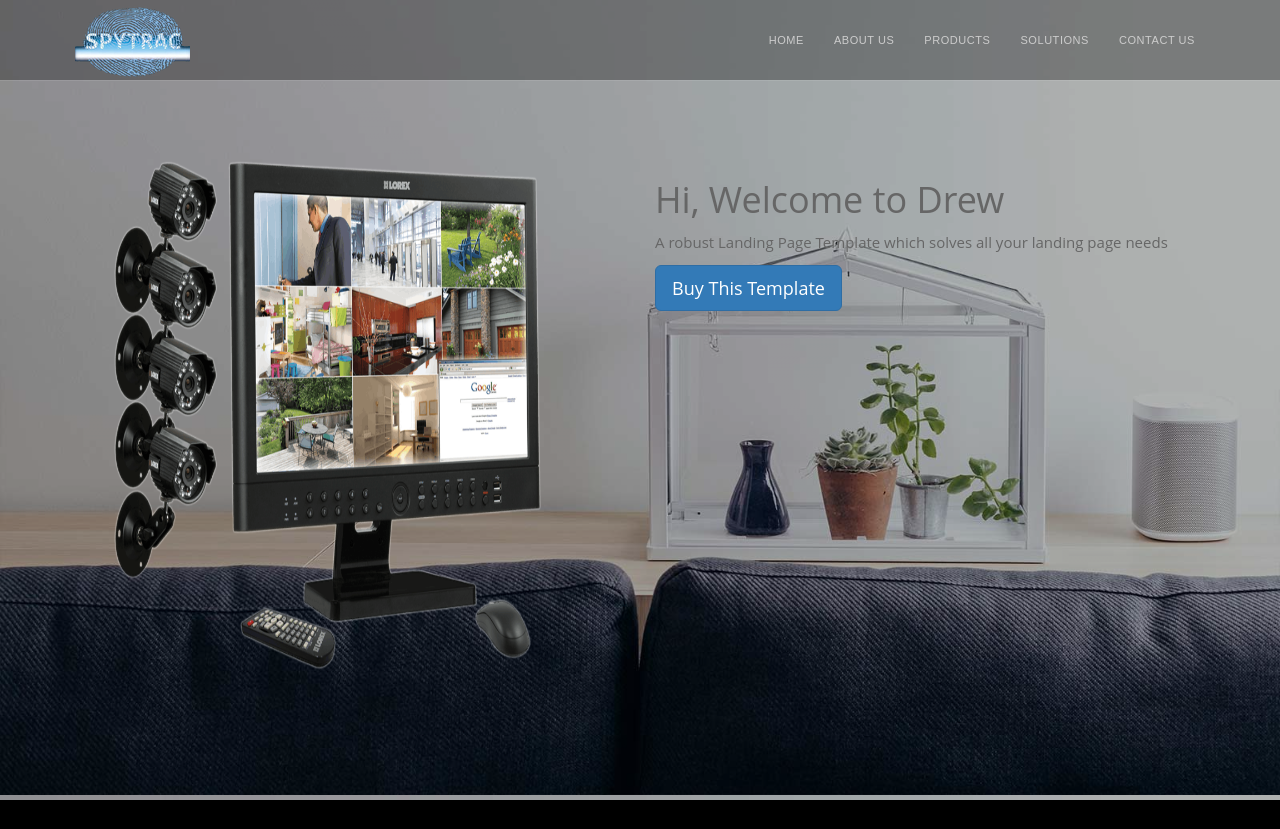
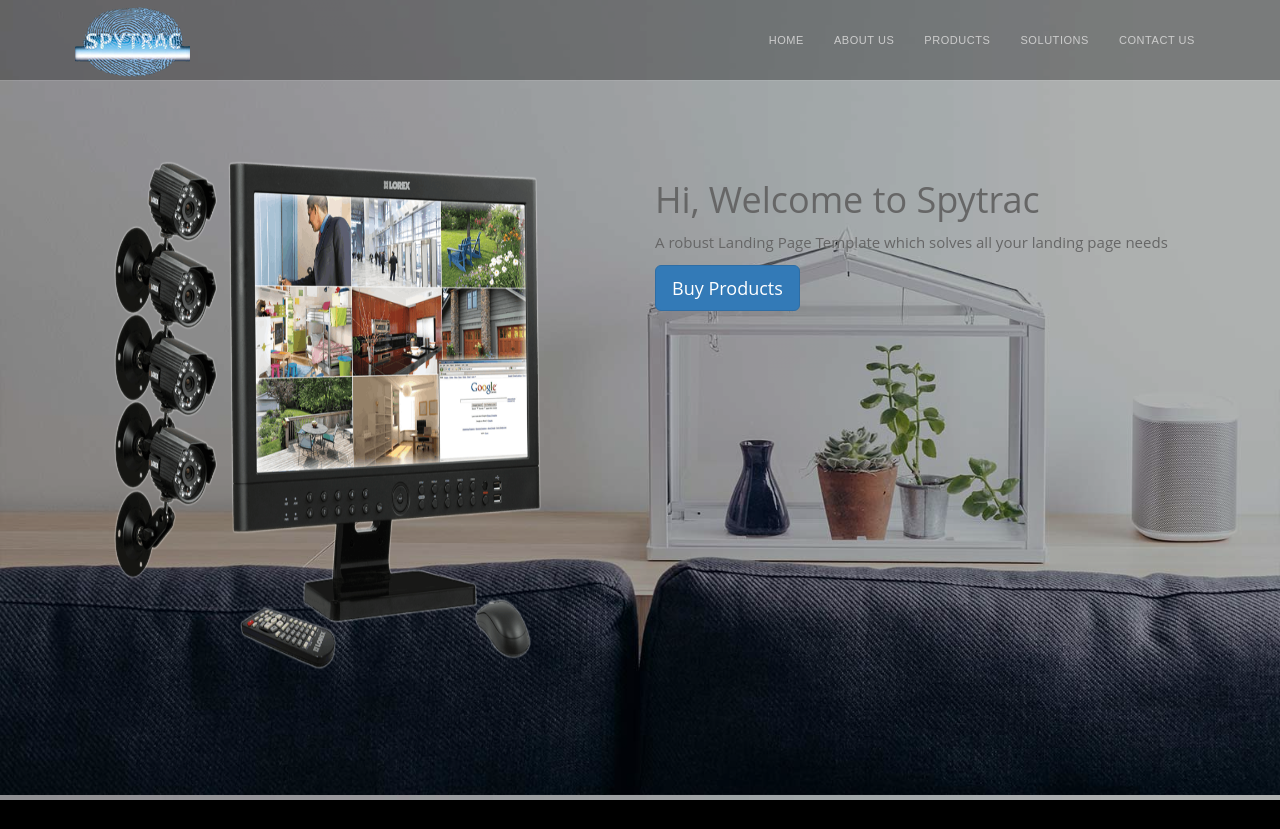
Before and after one commit to jangya/spytrac, a PHP site: page / in a window 1280 px wide. Shown: the top 829 px of the page. Run offline with PHP 8.4, Linux system fonts and the light colour scheme; some libraries are stand-ins or nearby versions.

Commit message:
Update index.php

```diff
--- a/index.php
+++ b/index.php
@@ -31,11 +31,11 @@
 							</div>
 							<div class="table-cell col-md-6">
 								<div class="hero-heading fadeIn animated done-animation" data-animation="fadeIn">
-									<h1 class="hero-subtitle">Hi, Welcome to Drew</h1>
+									<h1 class="hero-subtitle">Hi, Welcome to Spytrac</h1>
 									<p class="hero-tagline">A robust Landing Page Template which solves all your landing page needs</p>
 								</div>
 								<p class="hero-buttons">
-									<a href="https://wrapbootstrap.com/theme/drew-all-in-one-marketing-landing-page-WB0350PTJ" class="btn btn-lg btn-primary">Buy This Template</a>
+									<a href="https://wrapbootstrap.com/theme/drew-all-in-one-marketing-landing-page-WB0350PTJ" class="btn btn-lg btn-primary">Buy Products</a>
 								</p>
 							</div>
 						</div>
```
